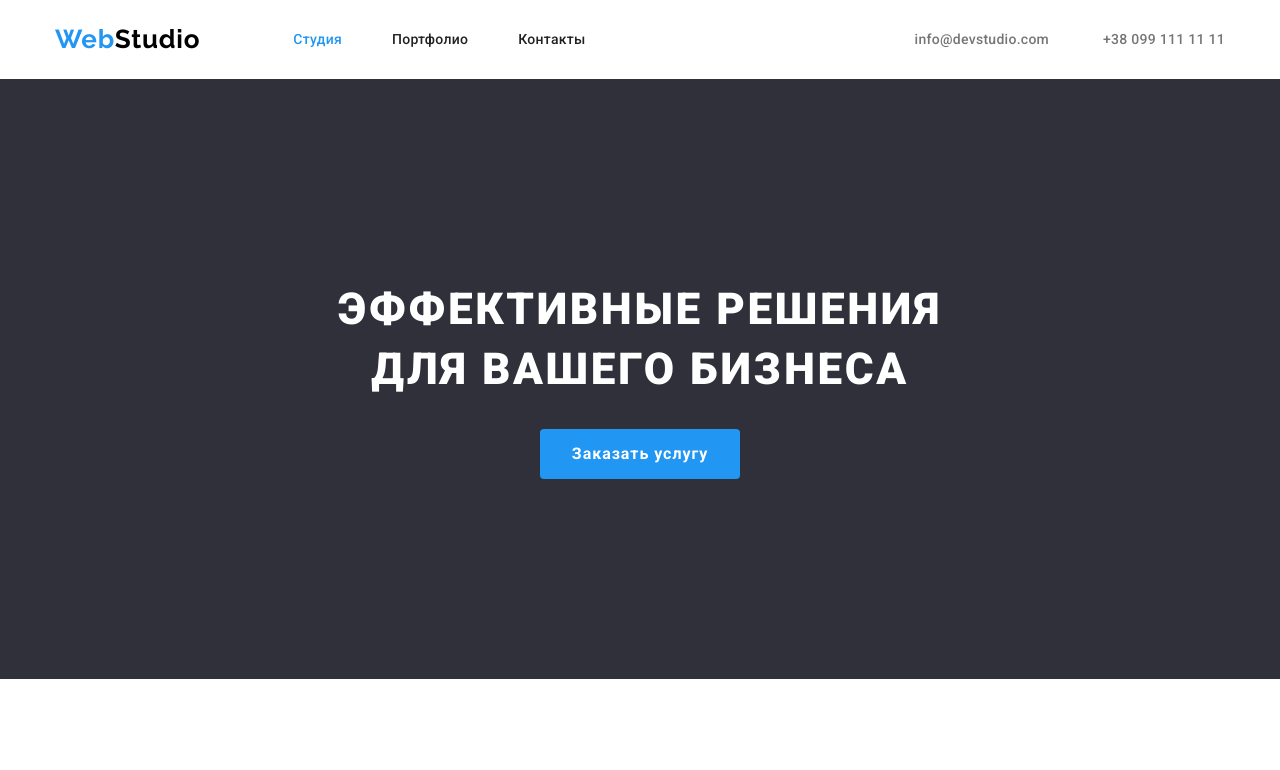
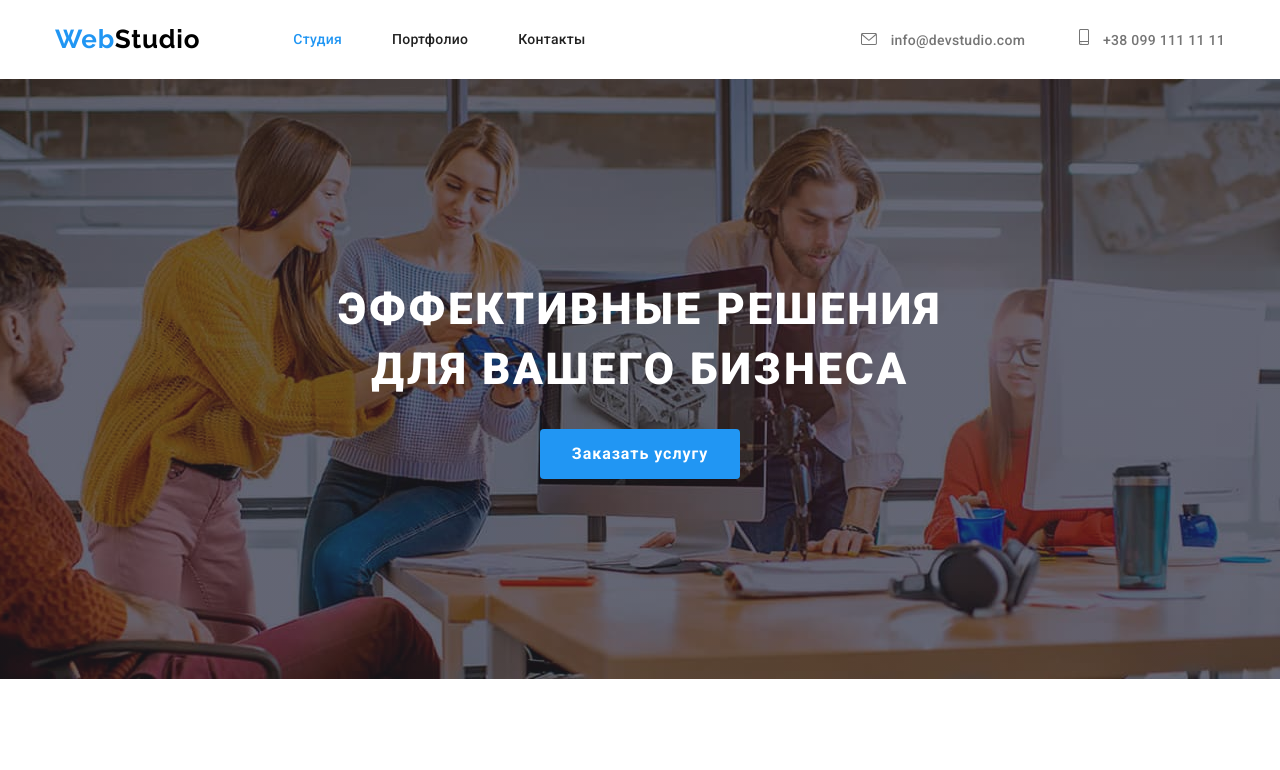
Before and after one commit to a-malyas/goit-markup-hw-04, a plain HTML site: page index.html in a window 1280 px wide. Shown: the top 770 px of the page. Drawn offline with nearby package versions, Linux system fonts and the light colour scheme.

Commit message:
Добавляет иконки к хедеру и фон герою

```diff
--- a/css/styles.css
+++ b/css/styles.css
@@ -119,12 +119,32 @@ body {
   margin-right: 50px;
 }
 
+.icon {
+ display: inline-block;
+ margin-right: 10px;
+ cursor: pointer;
+ fill: #757575;
+}
+
+.icon:hover{
+  fill: var(--accent-color);
+}
 
 /*============= HERO =============*/
 .hero{
-  background-color: var(--background-color);
-  height: 600px;
-  text-align: center;
+  max-width: 1600px;
+  min-height: 600px;
+  margin-left: auto;
+  margin-right: auto;
+  background-repeat: no-repeat;
+  background-position: center;
+  background-size: cover;
+  background-image: linear-gradient(
+    to right,
+    rgba(47, 48, 58, 0.4),
+    rgba(47, 48, 58, 0.4)),
+    url(../images/back_img.jpg);
+    text-align: center;
 }
 
 .hero .container {
--- a/index.html
+++ b/index.html
@@ -38,9 +38,15 @@
           </ul>
         </nav>
         <address class="address">
+          <svg class="icon" width="16" height="12">
+            <use href="./images/sprite.svg#icon-envelope"></use>
+          </svg>
           <a class="header-contacts link" href="mailto:info@devstudio.com"
             >info@devstudio.com</a
           >
+          <svg class="icon" width="10" height="16">
+            <use href="./images/sprite.svg#icon-smartphone"></use>
+          </svg>
           <a class="header-contacts link" href="tel:+380991111111"
             >+38 099 111 11 11</a
           >
```
Also changed, not shown: images/back_img.jpg (added), images/sprite.svg (added).
